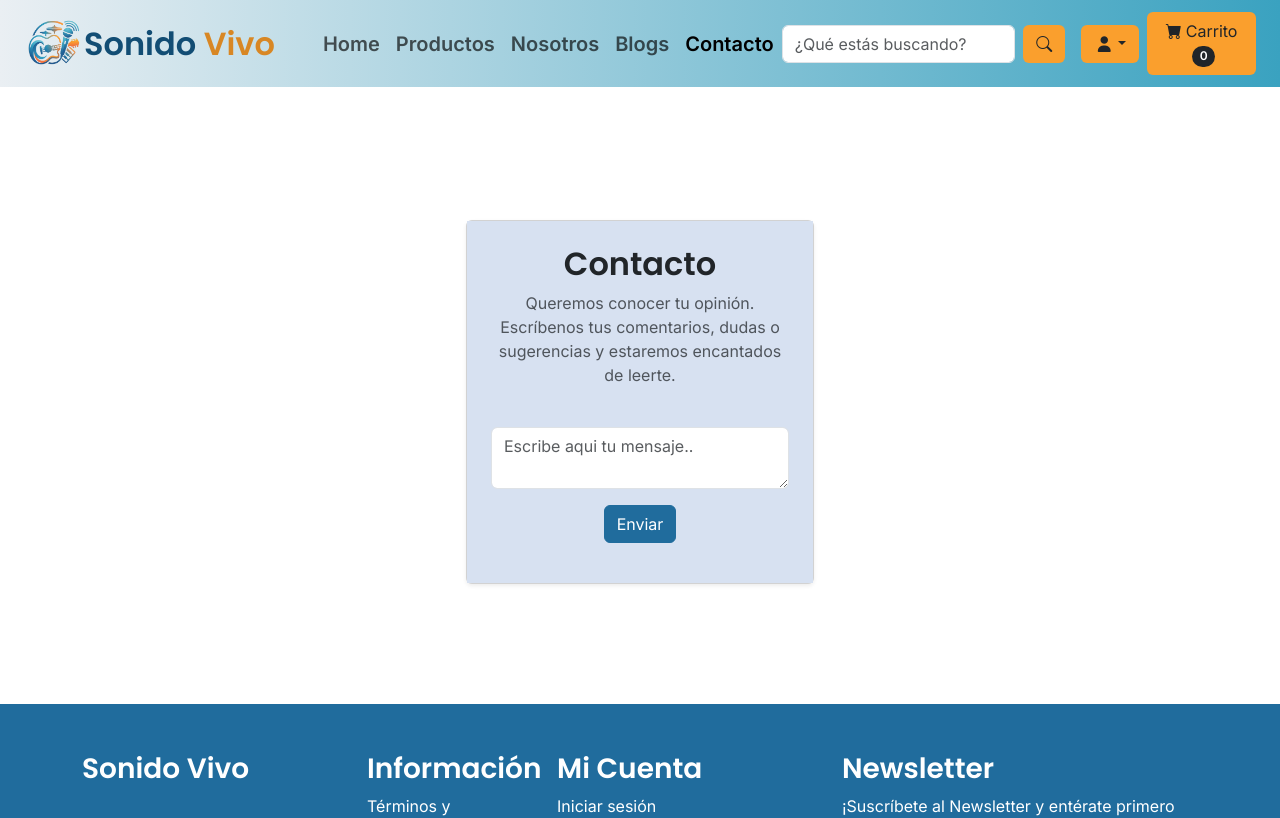
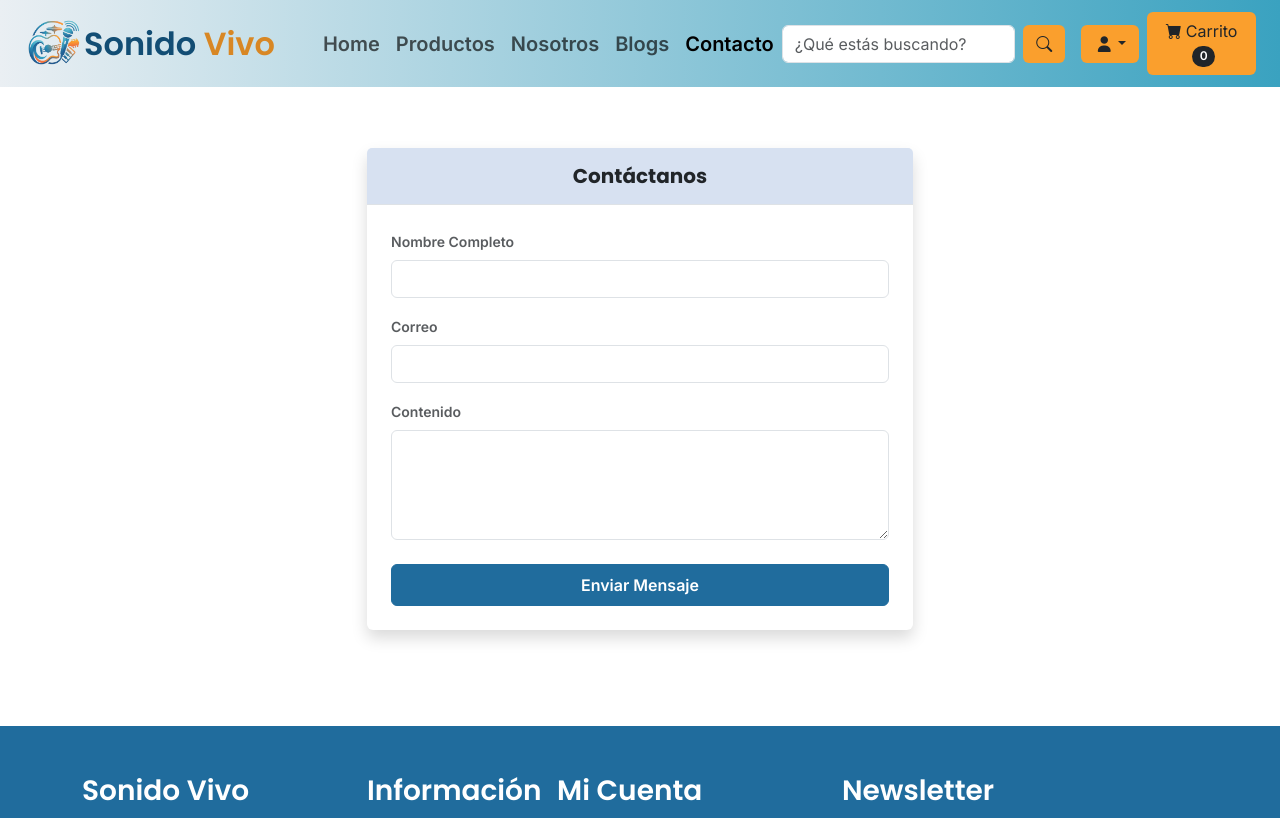
Before and after one commit to pepestack/Sonido-Vivo, a React (Vite) app: page /contacto in a window 1280 px wide. Shown: the top 818 px of the page. Built offline with nearby package versions, Linux system fonts and the light colour scheme.

Commit message:
fix: arreglar pagina de contacto para que muestre todos los campos y no solo el mensaje

```diff
--- a/src/components/organisms/Contacto/Contacto.jsx
+++ b/src/components/organisms/Contacto/Contacto.jsx
@@ -1,51 +1,79 @@
-import { useState } from "react";
-import { Form } from "react-bootstrap";
-import { Etiqueta } from "../../atoms/Etiqueta/Etiqueta";
-import { Boton } from "../../atoms/Boton/Boton";
+import { useState } from 'react'
+import { Card, Form } from 'react-bootstrap'
+import { Boton } from '../../atoms/Boton/Boton'
+import { MensajeEstado } from '../../atoms/MensajeEstado/MensajeEstado'
+import { Titulo } from '../../atoms/Titulo/Titulo'
+import { CampoFormulario } from '../../molecules/CampoFormulario/CampoFormulario'
+import { useFormulario } from '../../../hooks/useFormulario'
+import { sinErrores, validarEmail, validarObligatorio } from '../../../utils/validaciones'
 
-export function Contacto() {
-  const [mensaje, setMensaje] = useState("");
-  const [errorMensaje, setErrorMensaje] = useState(false);
-  const [exito, setExito] = useState(false);
+const claseEtiqueta = 'small fw-bold text-muted'
 
-  function validarMensaje(e) {
-    e.preventDefault();
+export function Contacto(props) {
+  const formulario = useFormulario({ nombre: '', correo: '', contenido: '' })
+  const [enviado, setEnviado] = useState(false)
 
-    const mensajeValido = mensaje.trim() !== "";
-    setErrorMensaje(!mensajeValido);
+  function manejarEnvio(evento) {
+    evento.preventDefault()
+    const valores = formulario.valores
+    const nuevos = {
+      nombre: validarObligatorio(valores.nombre, 'El nombre es requerido'),
+      correo: validarEmail(valores.correo),
+      contenido: validarObligatorio(valores.contenido, 'El mensaje es requerido'),
+    }
+    formulario.setErrores(nuevos)
+    setEnviado(false)
+    if (!sinErrores(nuevos)) return
 
-    setExito(mensajeValido);
+    props.onEnviar?.(valores)
+    setEnviado(true)
+    formulario.reiniciar()
   }
 
   return (
-    <Form onSubmit={validarMensaje} noValidate>
-      <Etiqueta htmlFor={"contenido"} texto={"Envianos tu comentario"} />
-      <Form.Control
-        as={"textarea"}
-        name="comentario"
-        id="contenido"
-        className="form-control"
-        placeholder="Escribe aqui tu mensaje.."
-        value={mensaje}
-        onChange={(a) => setMensaje(a.target.value)}
-        isInvalid={errorMensaje}
-        required
-      ></Form.Control>
-      <div className="text-center mt-3">
-        <Boton tipo="submit">Enviar</Boton>
-      </div>
-      <div className="text-center mt-3">
-        {exito ? (
-          <strong className="text-center">¡Enviado!</strong>
-        ) : (
-          ""
-        )}
-        {errorMensaje ? (
-          <strong>Enviar un mensaje valido</strong>
-        ) : (
-          ""
-        )}
-      </div>
-    </Form>
-  );
+    <Card as="article" className="shadow border-0 my-4">
+      <Card.Header as="header" className="text-center custom-lb-container text-dark py-3 border-bottom">
+        <Titulo nivel={2} className="mb-0 h5 fw-bold text-dark">
+          Contáctanos
+        </Titulo>
+      </Card.Header>
+      <Card.Body className="p-4">
+        <Form noValidate onSubmit={manejarEnvio}>
+          <CampoFormulario
+            id="nombre"
+            etiqueta="Nombre Completo"
+            valor={formulario.valores.nombre}
+            onChange={formulario.manejarCambio}
+            error={formulario.errores.nombre}
+            claseEtiqueta={claseEtiqueta}
+          />
+          <CampoFormulario
+            id="correo"
+            etiqueta="Correo"
+            tipo="email"
+            valor={formulario.valores.correo}
+            onChange={formulario.manejarCambio}
+            error={formulario.errores.correo}
+            claseEtiqueta={claseEtiqueta}
+          />
+          <CampoFormulario
+            id="contenido"
+            etiqueta="Contenido"
+            tipo="textarea"
+            filas={4}
+            valor={formulario.valores.contenido}
+            onChange={formulario.manejarCambio}
+            error={formulario.errores.contenido}
+            claseEtiqueta={claseEtiqueta}
+          />
+          <div className="d-grid mt-4">
+            <Boton tipo="submit" className="text-white fw-bold py-2">
+              Enviar Mensaje
+            </Boton>
+          </div>
+          <MensajeEstado className="mt-3 text-center sonido">{enviado && '¡Mensaje enviado!'}</MensajeEstado>
+        </Form>
+      </Card.Body>
+    </Card>
+  )
 }
--- a/src/pages/ContactoPage.jsx
+++ b/src/pages/ContactoPage.jsx
@@ -1,29 +1,18 @@
-import { Card, Col, Container, Row } from "react-bootstrap";
-import { Link } from "react-router-dom";
-import { PlantillaPublica } from "../components/templates/PlantillaPublica/PlantillaPublica";
-import { Contacto } from "../components/organisms/Contacto/Contacto";
+import { Col, Row } from 'react-bootstrap'
+import { PlantillaPublica } from '../components/templates/PlantillaPublica/PlantillaPublica'
+import { Contacto } from '../components/organisms/Contacto/Contacto'
+import { useTituloPagina } from '../hooks/useTituloPagina'
 
-function ContactoPage() {
+export default function ContactoPage() {
+  useTituloPagina('Contacto')
+
   return (
     <PlantillaPublica>
-      <Container className="my-5 pt-5">
-        <Row className="justify-content-center">
-          <Col xs={12} md={6} lg={4}>
-            <Card className="shadow-sm">
-              <Card.Body className="p-4 custom-lb-container">
-                <h2 className="text-center">Contacto</h2>
-                <p className="text-center text-muted">
-                  Queremos conocer tu opinión. Escríbenos tus comentarios, dudas
-                  o sugerencias y estaremos encantados de leerte.
-                </p>
-                <Contacto />
-              </Card.Body>
-            </Card>
-          </Col>
-        </Row>
-      </Container>
+      <Row className="justify-content-center">
+        <Col xs={12} md={8} lg={6}>
+          <Contacto />
+        </Col>
+      </Row>
     </PlantillaPublica>
-  );
+  )
 }
-
-export default ContactoPage;
```
